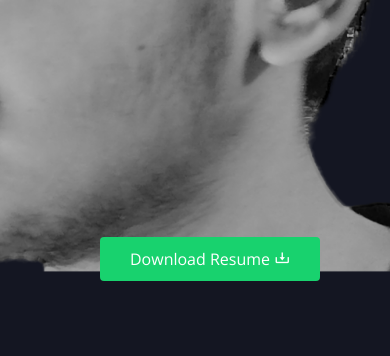
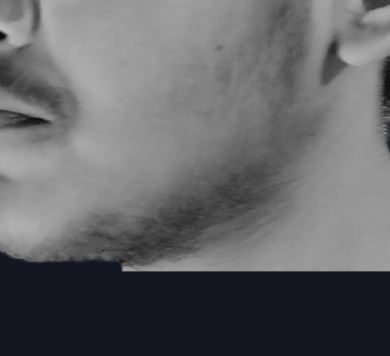
Before and after one commit to subh2002/portfolio, a plain HTML site: page index.html in a window 390 px wide. Shown: the part 488-844 px from the top of the page. Drawn offline with nearby package versions, Linux system fonts and the light colour scheme.

Commit message:
Responsive
background adjusted and disabled resume on home page

```diff
--- a/assets/css/style.css
+++ b/assets/css/style.css
@@ -21,6 +21,7 @@ body::before {
   height: 100vh;
   z-index: -1;
 }
+
 .module,
 .module-cover {
     background-position: 50%;
@@ -34,6 +35,15 @@ body::before {
   body::before {
     background-attachment: fixed;
   }
+}
+@media (max-width: 575px){
+  body::before {
+    width: 120%;
+    left: 0%;
+    top: 0%;
+    bottom: auto;
+
+ }
 }
 
 a {
--- a/index.html
+++ b/index.html
@@ -66,12 +66,12 @@
     </div>
   </header><!-- End Header -->
 
-  <div>
+  <!-- <div>
     <a href="Resume.pdf" target="_blank" class="btn" download="">
       Download Resume
       <i class='bx bx-download'></i>
     </a>
-  </div>
+  </div> -->
 
 
   <!-- ======= About Section ======= -->
```
